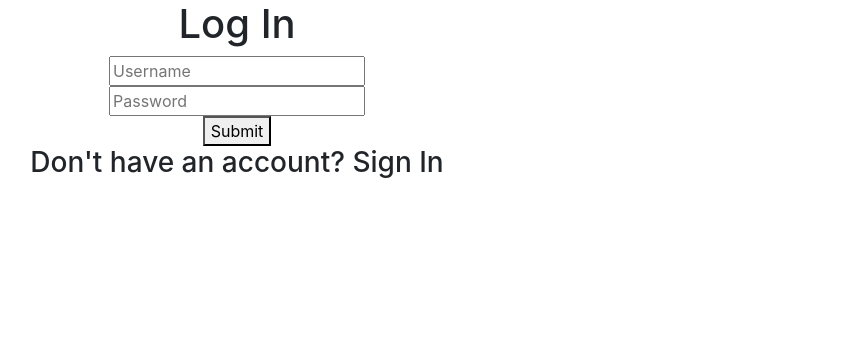
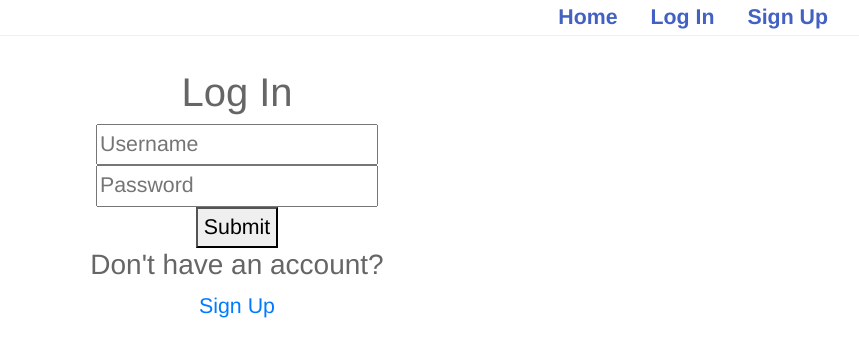
Before and after one commit to safe-space-lambda/Front-end-Lenna, a React (Create React App) app in the folder safespace/: page /login in a window 1280 px wide. Shown: the top 356 px of the page, without its empty margins (403-1262 px from the left). Built offline with nearby package versions, Linux system fonts and the light colour scheme.

Commit message:
set up some links

```diff
--- a/safespace/src/App.css
+++ b/safespace/src/App.css
@@ -1,32 +1,30 @@
 .App {
   text-align: center;
+  color: #666;
+font-family: "Source Sans Pro", Helvetica, sans-serif;
+font-size: 16pt;
+font-weight: 300;
+line-height: 1.65em;
 }
 
-.App-logo {
-  animation: App-logo-spin infinite 20s linear;
-  height: 40vmin;
+nav {
+  display: flex;
+  justify-content: space-between;
+  align-items: center;
+  padding: 0 16px;
+  border-bottom: 1px solid #efefef;
+  margin-bottom: 32px;
 }
 
-.App-header {
-  background-color: #282c34;
-  min-height: 100vh;
+.nav-links {
   display: flex;
-  flex-direction: column;
-  align-items: center;
-  justify-content: center;
-  font-size: calc(10px + 2vmin);
-  color: white;
+  justify-content: flex-end;
 }
 
-.App-link {
-  color: #61dafb;
+.nav-links a {
+  text-decoration: none;
+  color: #4361c2;
+  font-weight: bold;
+  margin-right: 8px;
+  padding-right: 2%;
 }
-
-@keyframes App-logo-spin {
-  from {
-    transform: rotate(0deg);
-  }
-  to {
-    transform: rotate(360deg);
-  }
-}
--- a/safespace/src/App.js
+++ b/safespace/src/App.js
@@ -1,6 +1,6 @@
 import React, { Component } from 'react';
 import './App.css';
-import { Route } from 'react-router-dom';
+import { Route, NavLink } from 'react-router-dom';
 import { connect } from 'react-redux';
 import { withRouter } from 'react-router-dom'
 
@@ -21,6 +21,17 @@ class App extends Component {
   render() {
     return (
       <div className="App">
+        <nav>
+          <div className="nav-links">
+            <NavLink exact to="/">
+             Home
+            </NavLink>
+            <NavLink to="/login">
+              Log In
+            </NavLink>
+            <NavLink to="/signup">Sign Up</NavLink>
+          </div>
+        </nav>
         <Route exact path='/' component={Marketing} />
         <Route path='/signup' component={SignUpView} />
         <Route path='/login' component={LoginView} />
--- a/safespace/src/components/LoginPage.js
+++ b/safespace/src/components/LoginPage.js
@@ -1,6 +1,7 @@
 import React, { Component } from "react";
 import { connect } from 'react-redux';
 import {login} from '../actions'
+import { Route, NavLink } from 'react-router-dom';
 
 class LoginPage extends Component {
   state = {
@@ -14,6 +15,7 @@ class LoginPage extends Component {
   login = () => {
     this.props.login(this.state);
   };
+
 
   render() {
     return (
@@ -41,7 +43,8 @@ class LoginPage extends Component {
           <button>Submit</button>
         </form>
         <div>
-          <h3>Don't have an account? Sign In </h3>
+          <h3>Don't have an account?</h3>
+          <NavLink to='/signup'>Sign Up</NavLink>
         </div>
       </div>
     );
--- a/safespace/src/components/SignUpForm.js
+++ b/safespace/src/components/SignUpForm.js
@@ -1,4 +1,5 @@
 import React, { Component } from "react";
+import { Route, NavLink } from 'react-router-dom';
 
 export default class SignUpForm extends Component {
   state = {
@@ -59,7 +60,8 @@ export default class SignUpForm extends Component {
           <button>Submit</button>
         </form>
         <div>
-          <h3>Already have an account? Log In </h3>
+          <h3>Already have an account?</h3>
+          <NavLink to='/login'>Log In</NavLink>
         </div>
       </div>
     );
--- a/safespace/src/views/SignUpView.js
+++ b/safespace/src/views/SignUpView.js
@@ -0,0 +1,8 @@
+import React from 'react';
+import SignUpForm from '../components/SignUpForm';
+
+const SignUpView = () => {
+    return <SignUpForm />;
+}
+
+export default SignUpView;
```
Also changed, not shown: safespace/src/components/Profile.js (+11 -0 lines).
